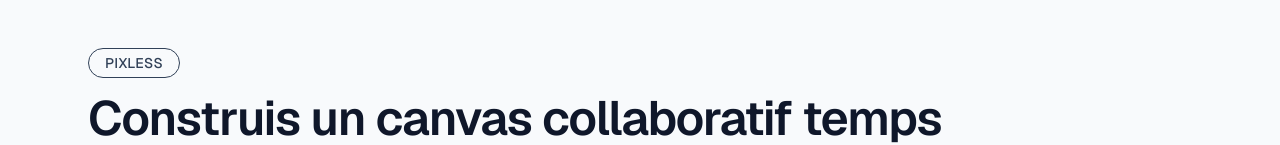
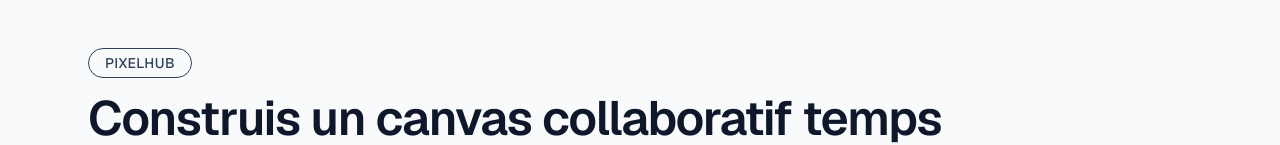
Before and after one commit to lenny-vigeon-dev/cervelet, a Next.js app in the folder frontend/: page / in a window 1280 px wide. Shown: the top 145 px of the page. Built offline with nearby package versions, Linux system fonts and the light colour scheme; no server answers.

Commit message:
feat: update application name and documentation references from Pixless to Pixelhub

```diff
--- a/frontend/app/layout.tsx
+++ b/frontend/app/layout.tsx
@@ -15,11 +15,11 @@ const geistMono = Geist_Mono({
 });
 
 export const metadata: Metadata = {
-  title: "Pixless - Collaborative Pixel Art Canvas",
+  title: "Pixelhub - Collaborative Pixel Art Canvas",
   description:
     "Collaborative pixel art canvas connected to a cloud-native serverless API gateway.",
   metadataBase: new URL("https://pixless.local"),
-  applicationName: "Pixless",
+  applicationName: "Pixelhub",
 };
 
 export default function RootLayout({
--- a/frontend/app/page.tsx
+++ b/frontend/app/page.tsx
@@ -41,7 +41,7 @@ export default async function HomePage() {
     <main className="mx-auto flex w-full max-w-6xl flex-1 flex-col gap-10 px-6 py-12">
       <header className="flex flex-col gap-4">
         <span className="inline-flex w-fit items-center gap-2 rounded-full border border-canvas-border/80 bg-canvas-surface/60 px-4 py-1 text-sm font-medium uppercase tracking-wide text-slate-700 dark:text-slate-200">
-          Pixless
+          Pixelhub
         </span>
         <h1 className="text-balance text-4xl font-semibold tracking-tight md:text-5xl">
           Construis un canvas collaboratif temps réel avec un backend serverless.
```
Also changed, not shown: frontend/public/logo.png (added), 2 other files (tests, documents, lock files or other folders).
